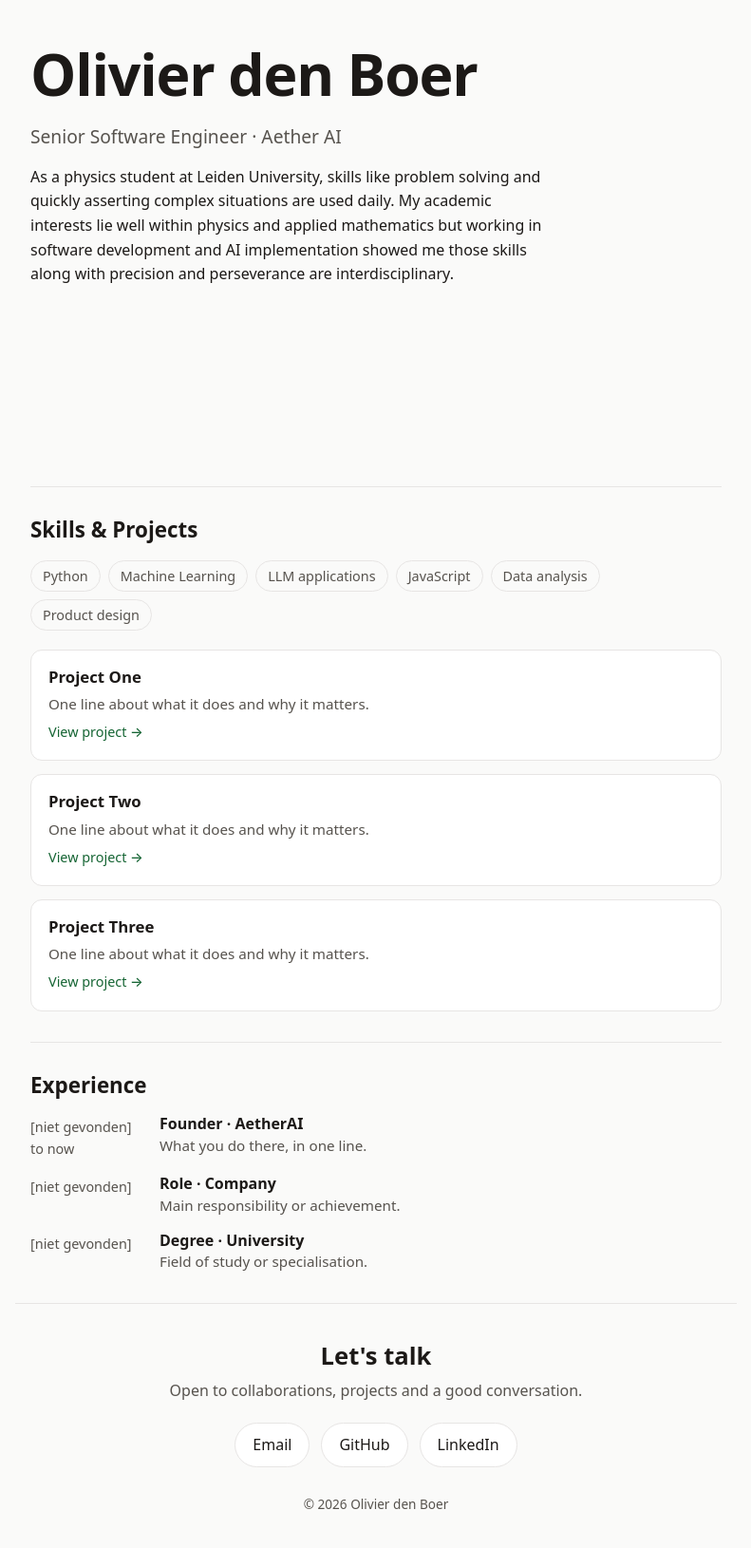
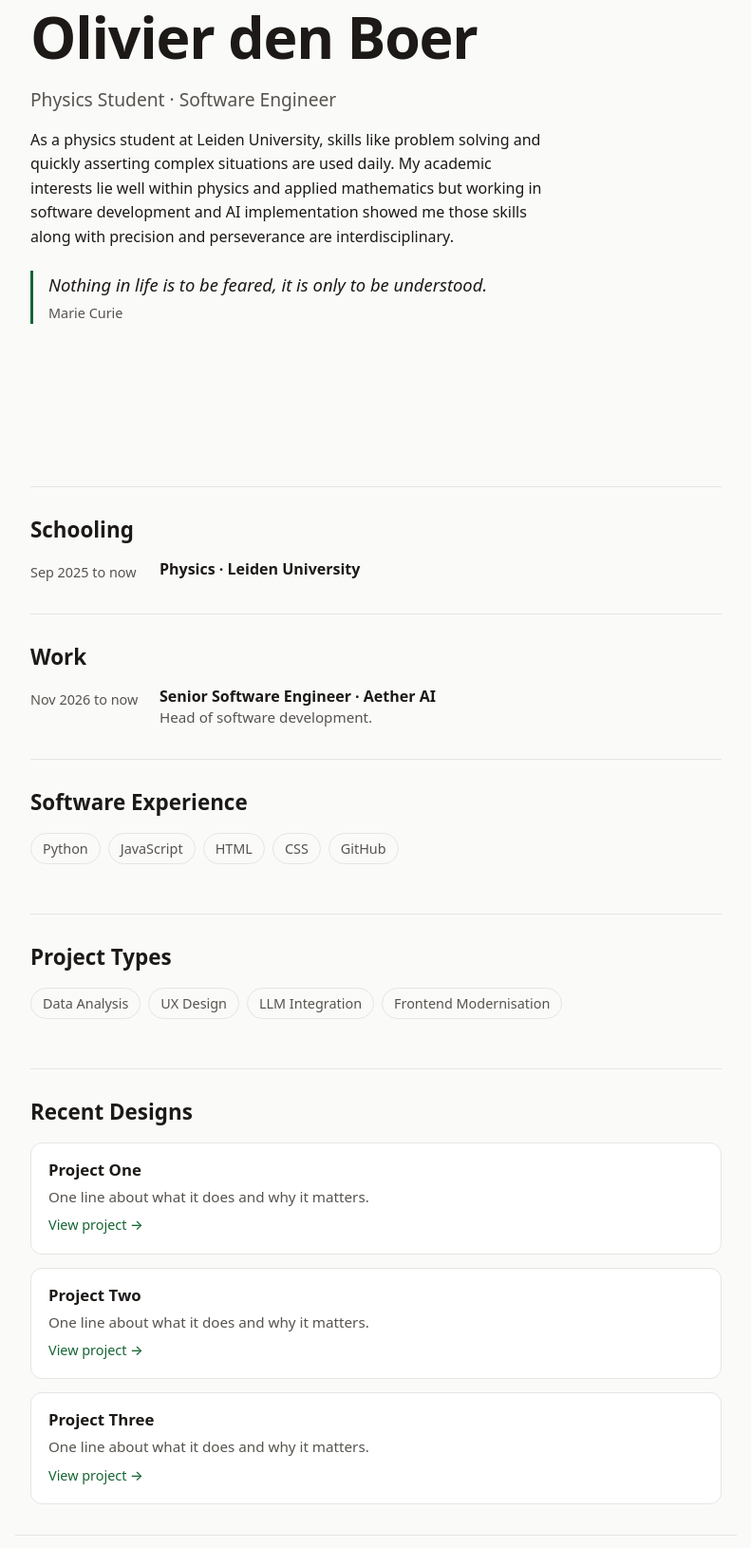
Before and after one commit to odboer27/aetherai_portfolio, a plain HTML site: page index.html in a window 1280 px wide. Shown: the part 168-1798 px from the top of the page at 95% size, without its empty margins (244-1035 px from the left). Drawn offline with Linux system fonts and the light colour scheme.

Commit message:
Restructure page into clear sections and add quote to the intro
Visitors now read the page top to bottom as Schooling, Work, Software
Experience, Project Types and Recent Designs, replacing the template
experience entries with real ones. The intro gains a Marie Curie quote
and a subtitle that names both roles, and the LinkedIn link uses the
updated profile URL.

Co-Authored-By: Claude Opus 5.5 <noreply@anthropic.com>

```diff
--- a/index.html
+++ b/index.html
@@ -15,7 +15,7 @@
       <!-- Optional photo: put a file named photo.jpg next to this file and uncomment the line below -->
       <!-- <img class="avatar" src="photo.jpg" alt="Portrait of Olivier den Boer"> -->
       <h1>Olivier den Boer</h1>
-      <p class="tagline">Senior Software Engineer · Aether AI</p>
+      <p class="tagline">Physics Student · Software Engineer</p>
       <p class="bio">
         As a physics student at Leiden University, skills like problem solving and
         quickly asserting complex situations are used daily. My academic interests lie
@@ -23,20 +23,67 @@
         and AI implementation showed me those skills along with precision and
         perseverance are interdisciplinary.
       </p>
+      <figure class="quote">
+        <blockquote>
+          <p>Nothing in life is to be feared, it is only to be understood.</p>
+        </blockquote>
+        <figcaption>Marie Curie</figcaption>
+      </figure>
     </header>
 
-    <!-- SKILLS / PROJECTS -->
-    <section id="work" class="section">
-      <h2>Skills &amp; Projects</h2>
+    <!-- SCHOOLING -->
+    <section id="schooling" class="section">
+      <h2>Schooling</h2>
+      <ol class="timeline">
+        <li>
+          <span class="when">Sep 2025 to now</span>
+          <div>
+            <h3>Physics · Leiden University</h3>
+          </div>
+        </li>
+      </ol>
+    </section>
+
+    <!-- WORK -->
+    <section id="experience" class="section">
+      <h2>Work</h2>
+      <ol class="timeline">
+        <li>
+          <span class="when">Nov 2026 to now</span>
+          <div>
+            <h3>Senior Software Engineer · Aether AI</h3>
+            <p>Head of software development.</p>
+          </div>
+        </li>
+      </ol>
+    </section>
+
+    <!-- SOFTWARE EXPERIENCE -->
+    <section id="software" class="section">
+      <h2>Software Experience</h2>
       <ul class="chips">
         <li>Python</li>
-        <li>Machine Learning</li>
-        <li>LLM applications</li>
         <li>JavaScript</li>
-        <li>Data analysis</li>
-        <li>Product design</li>
+        <li>HTML</li>
+        <li>CSS</li>
+        <li>GitHub</li>
       </ul>
+    </section>
 
+    <!-- PROJECT TYPES -->
+    <section id="project-types" class="section">
+      <h2>Project Types</h2>
+      <ul class="chips">
+        <li>Data Analysis</li>
+        <li>UX Design</li>
+        <li>LLM Integration</li>
+        <li>Frontend Modernisation</li>
+      </ul>
+    </section>
+
+    <!-- RECENT DESIGNS -->
+    <section id="work" class="section">
+      <h2>Recent Designs</h2>
       <div class="cards">
         <a class="card" href="#">
           <h3>Project One</h3>
@@ -56,34 +103,6 @@
       </div>
     </section>
 
-    <!-- EXPERIENCE -->
-    <section id="experience" class="section">
-      <h2>Experience</h2>
-      <ol class="timeline">
-        <li>
-          <span class="when">[niet gevonden] to now</span>
-          <div>
-            <h3>Founder · AetherAI</h3>
-            <p>What you do there, in one line.</p>
-          </div>
-        </li>
-        <li>
-          <span class="when">[niet gevonden]</span>
-          <div>
-            <h3>Role · Company</h3>
-            <p>Main responsibility or achievement.</p>
-          </div>
-        </li>
-        <li>
-          <span class="when">[niet gevonden]</span>
-          <div>
-            <h3>Degree · University</h3>
-            <p>Field of study or specialisation.</p>
-          </div>
-        </li>
-      </ol>
-    </section>
-
   </main>
 
   <!-- CONTACT -->
@@ -93,7 +112,7 @@
     <div class="contact-links">
       <a class="btn" href="mailto:olivier.denboer@aetherai.nl?subject=Contact%20via%20portfolio">Email</a>
       <a class="btn" href="https://github.com/odboer27" target="_blank" rel="noopener">GitHub</a>
-      <a class="btn" href="https://www.linkedin.com/in/o-h-w-den-boer-187893446" target="_blank" rel="noopener">LinkedIn</a>
+      <a class="btn" href="https://www.linkedin.com/in/olivier-den-boer-187893446/" target="_blank" rel="noopener">LinkedIn</a>
     </div>
     <p class="small">© <span id="year">2026</span> Olivier den Boer</p>
   </footer>
--- a/style.css
+++ b/style.css
@@ -71,6 +71,16 @@ h1 {
 
 .tagline { font-size: 1.2rem; color: var(--muted); }
 .bio { max-width: 60ch; }
+
+/* Quote: part of the introduction, marked with a green line */
+.quote {
+  margin: 8px 0 0;
+  padding-left: 16px;
+  border-left: 3px solid var(--accent);
+  max-width: 60ch;
+}
+.quote blockquote { margin: 0; font-size: 1.15rem; font-style: italic; }
+.quote figcaption { margin-top: 4px; font-size: .9rem; color: var(--muted); }
 
 /* ---------- Buttons ---------- */
 .btn {
```
